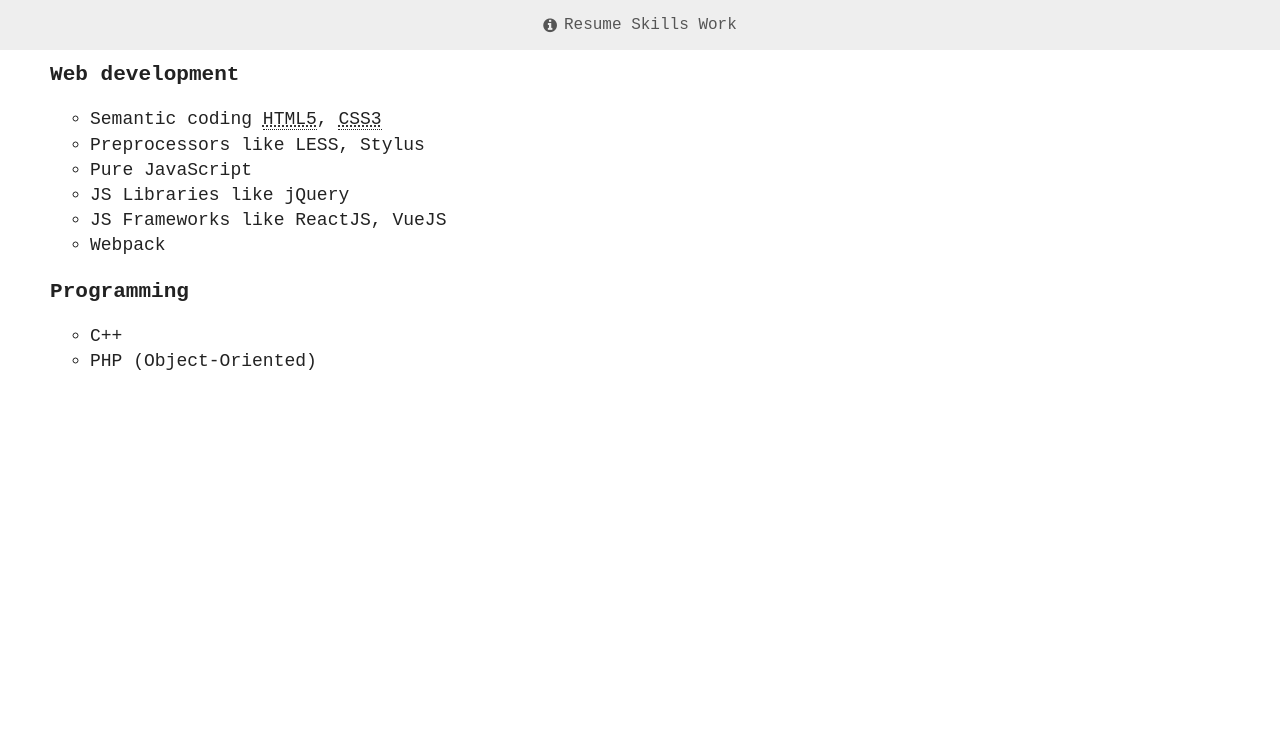
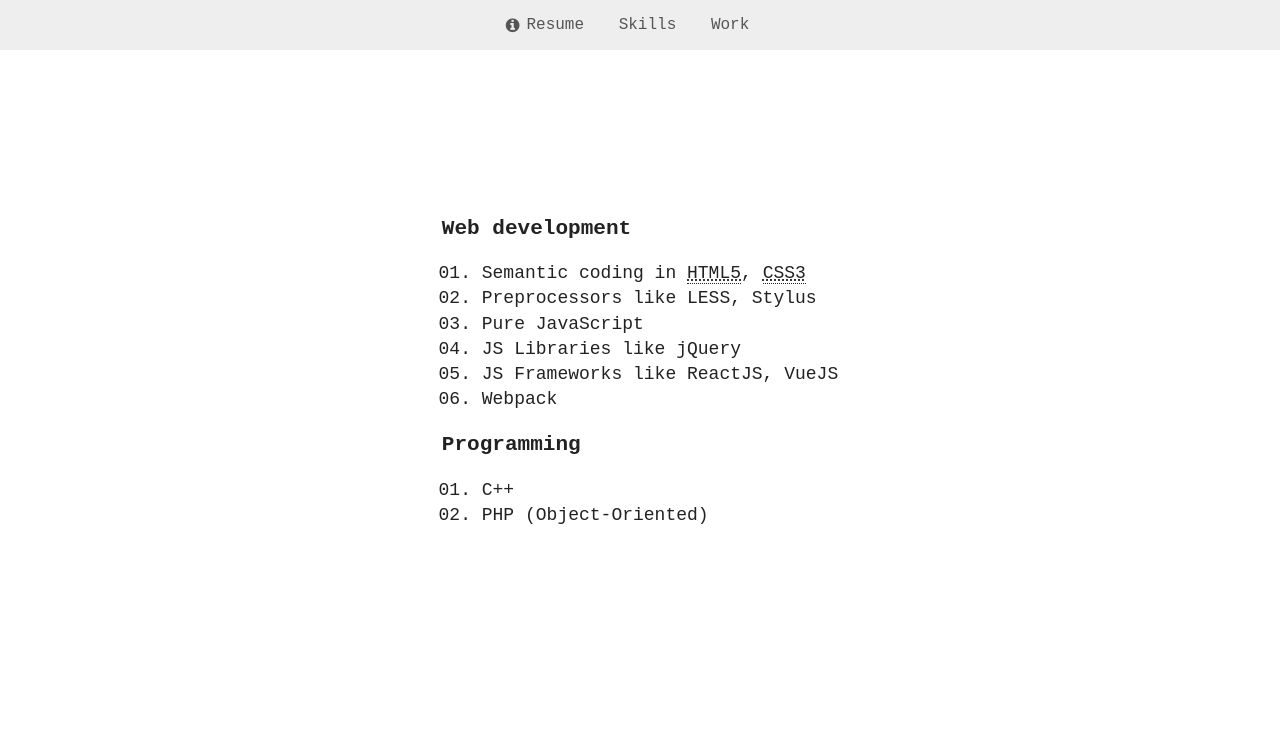
Before and after one commit to koyta/koyta.github.io, a website: page index.html in a window 1280 px wide. Shown: the top 747 px of the page. Drawn offline with nearby package versions, Linux system fonts and the light colour scheme.

Commit message:
Edit style, add semantic tags

```diff
--- a/css/grid.css
+++ b/css/grid.css
@@ -7,10 +7,12 @@
     grid-template-rows: repeat(4, 1fr) 50px;
     position: relative;
     z-index: 1;
+    justify-items: center;
+    align-items: center;
 }
 
 main {
-    grid-column: span 12;
+    grid-column: 4 / span 6;
     grid-row: 1 / span 4;
 }
 
--- a/css/style.less
+++ b/css/style.less
@@ -79,7 +79,7 @@
 main {
     padding: 50px;
     ul {
-        list-style: circle;
+        list-style: decimal-leading-zero;
     }
 }
 
@@ -130,6 +130,7 @@
     z-index: 1;
     nav {
         ul li {
+            margin-right: 25px;
             a,
             a:visited {
                 color: #ccc;
--- a/index.html
+++ b/index.html
@@ -54,12 +54,12 @@
     </aside>
 
     <main>
-
-
-        <section class="skills">
+        <section id="skills" class="skills">
+            <h2 class="hidden">A&nbsp;list of&nbsp;what&nbsp;I can&nbsp;do</h2>
+            <section>
                 <h3>Web development</h3>
                 <ul>
-                <li>Semantiс coding <abbr title="HyperText Markup Language, version 5">HTML5</abbr>, <abbr
+                    <li>Semantic coding in <abbr title="HyperText Markup Language, version 5">HTML5</abbr>, <abbr
                         title="Cascading Style Sheets, version 3">CSS3</abbr></li>
                     <li>Preprocessors like LESS, Stylus</li>
                     <li>Pure JavaScript</li>
@@ -67,19 +67,15 @@
                     <li>JS Frameworks like ReactJS, VueJS</li>
                     <li>Webpack</li>
                 </ul>
+            </section>
+            <section>
                 <h3>Programming</h3>
                 <ul>
                     <li>C++</li>
                     <li>PHP (Object-Oriented)</li>
                 </ul>
             </section>
-
-
-        <section class="work">
-
         </section>
-
-
     </main>
 
     <footer class="fixed-bar fixed-bottom">
```
Also changed, not shown: css/style.css. Lines whose indentation alone changed are shown as unchanged.
